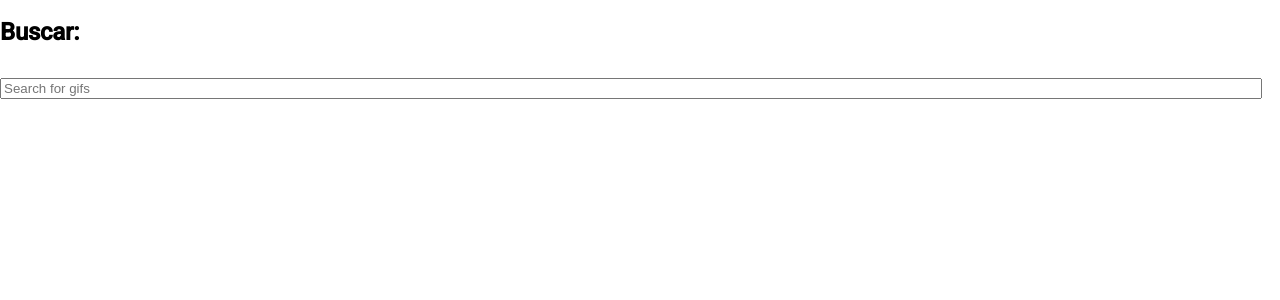
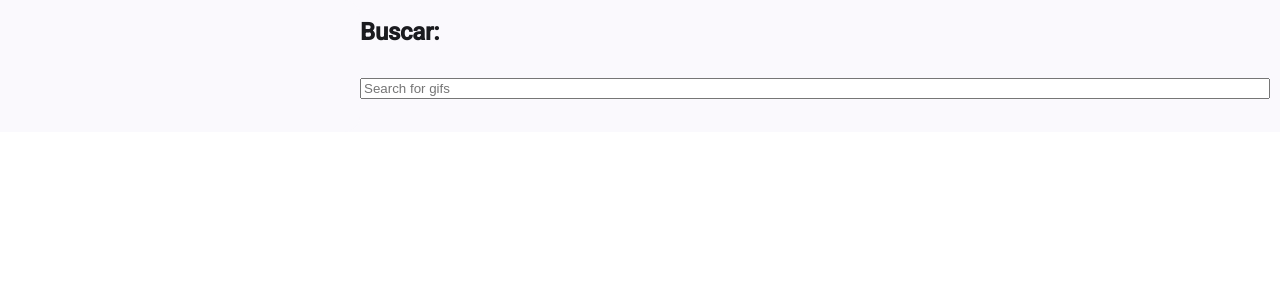
Before and after one commit to JanielFranz/optima-test, an Angular app: page / in a window 1280 px wide. Shown: the top 300 px of the page. Built offline with nearby package versions, Linux system fonts and the light colour scheme.

Commit message:
feat: side word collector added

```diff
--- a/src/app/gif-search/pages/search-gif/search-gif.component.html
+++ b/src/app/gif-search/pages/search-gif/search-gif.component.html
@@ -1,2 +1,9 @@
-<app-search-bar (gifSearched)="searchGifByWord($event)"/>
-<app-gif-card-list [gifs]="gifItemList"/>
+<mat-drawer-container class="words">
+  <mat-drawer mode="side" opened>
+
+  </mat-drawer>
+  <mat-drawer-content>
+    <app-search-bar (gifSearched)="searchGifByWord($event)"/>
+    <app-gif-card-list [gifs]="gifItemList"/>
+  </mat-drawer-content>
+</mat-drawer-container>
--- a/src/app/gif-search/pages/search-gif/search-gif.component.ts
+++ b/src/app/gif-search/pages/search-gif/search-gif.component.ts
@@ -3,13 +3,17 @@ import {GifItem} from '../../model/gif-item.entity';
 import {GifService} from '../../services/gif.service';
 import {SearchBarComponent} from '../../components/search-bar/search-bar.component';
 import {GifCardListComponent} from '../../components/gif-card-list/gif-card-list.component';
+import {MatDrawer, MatDrawerContainer, MatDrawerContent} from '@angular/material/sidenav';
 
 @Component({
   selector: 'app-search-gif',
   standalone: true,
   imports: [
     SearchBarComponent,
-    GifCardListComponent
+    GifCardListComponent,
+    MatDrawerContainer,
+    MatDrawer,
+    MatDrawerContent
   ],
   templateUrl: './search-gif.component.html',
   styleUrl: './search-gif.component.css'
```
